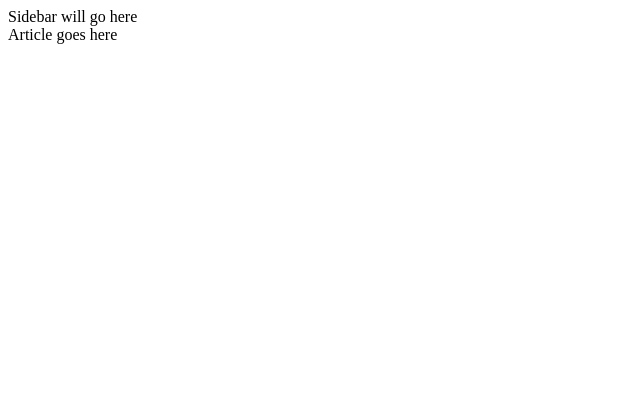
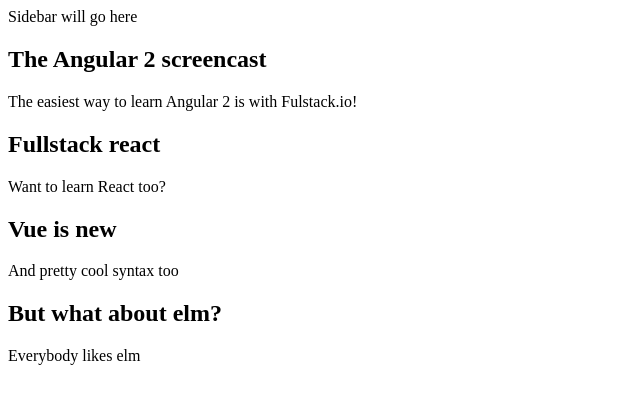
Before and after one commit to magnusbakken/reddit-clone, an Angular app: page / in a window 1280 px wide. Shown: the top 404 px of the page, without its empty margins (0-640 px from the left). Built offline with nearby package versions, Linux system fonts and the light colour scheme.

Commit message:
article list

```diff
--- a/src/app/app.component.ts
+++ b/src/app/app.component.ts
@@ -1,4 +1,4 @@
-import { Component } from '@angular/core';
+import { Component, Input } from '@angular/core';
 
 @Component({
   selector: 'app-sidebar',
@@ -13,10 +13,15 @@ export class SidebarComponent {}
 @Component({
   selector: 'app-article',
   template: `
-    <div>Article goes here</div>
+    <div>
+      <h2>{{ article.title }}</h2>
+      <p>{{ article.description }}</p>
+    </div>
   `
 })
-export class ArticleComponent {}
+export class ArticleComponent {
+  @Input() article: Object;
+}
 
 @Component({
   selector: 'app-root',
@@ -24,11 +29,29 @@ export class ArticleComponent {}
     <div id="container">
       <app-sidebar></app-sidebar>
       <div id="content">
-        <app-article></app-article>
+        <app-article
+          *ngFor="let article of articles"
+          [article]="article"></app-article>
       </div>
     </div>
   `
 })
 export class AppComponent {
-  title = 'app works!';
+  articles: Object[];
+
+  constructor() {
+    this.articles = [{
+      title: 'The Angular 2 screencast',
+      description: 'The easiest way to learn Angular 2 is with Fulstack.io!'
+    }, {
+      title: 'Fullstack react',
+      description: 'Want to learn React too?',
+    }, {
+      title: 'Vue is new',
+      description: 'And pretty cool syntax too',
+    }, {
+      title: 'But what about elm?',
+      description: 'Everybody likes elm'
+    }]
+  }
 }
```
